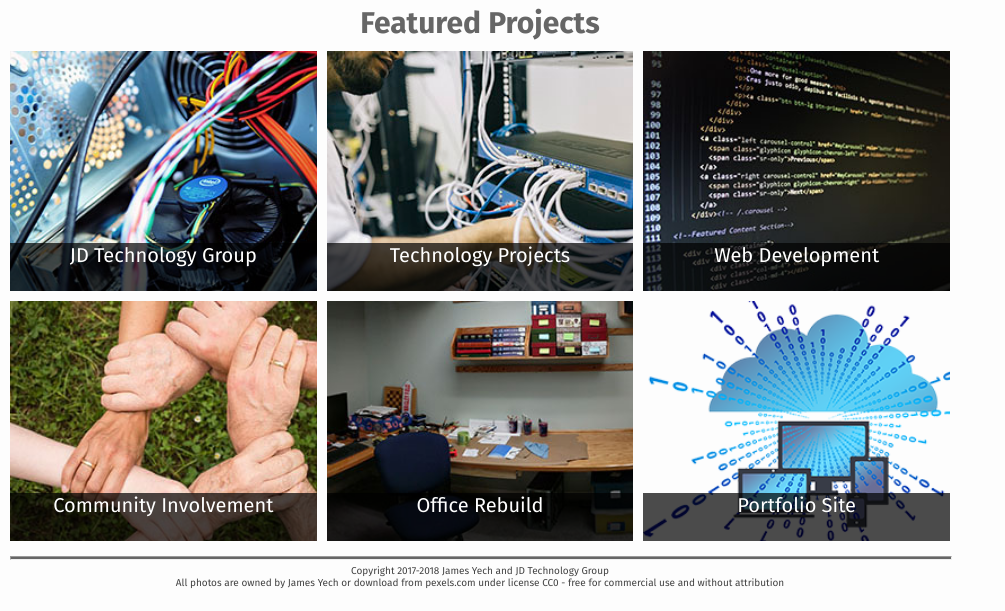
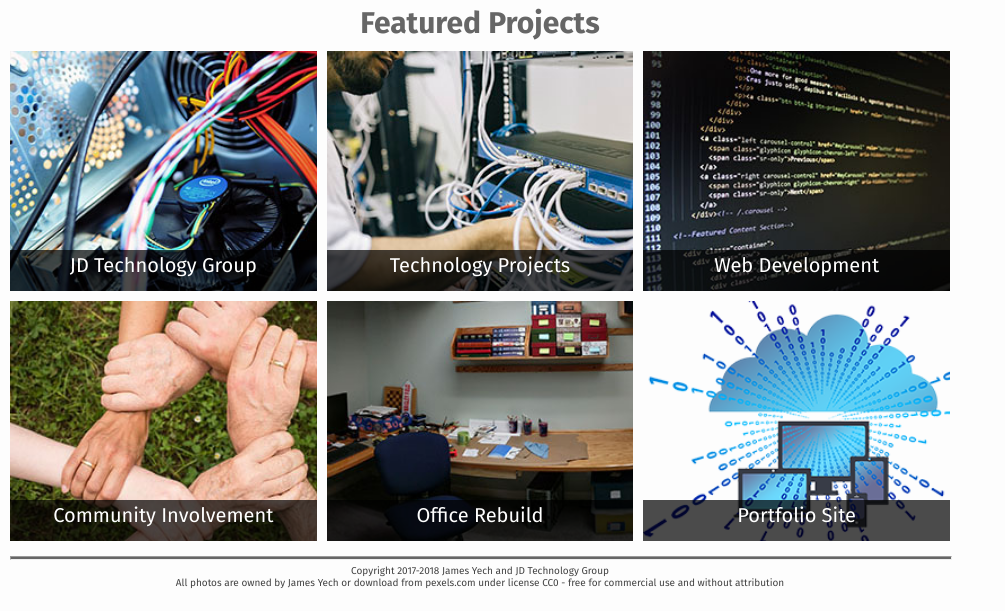
Before and after one commit to JamesYech/uPortfolio-Project, a plain HTML site: page index.html in a window 1280 px wide. Shown: the part 858-1469 px from the top of the page, without its empty margins (0-1005 px from the left). Drawn offline with Linux system fonts and the light colour scheme.

Commit message:
Change tile text to be centered vert and horz

```diff
--- a/css/styles.css
+++ b/css/styles.css
@@ -210,7 +210,8 @@
         box-sizing: border-box;
         color: #fff;
         font-size: 2em;
-        height: 20%;
+        line-height: 1.5em;
+        height: 17%;
         position: absolute;
         text-align: center;
         width: 100%;
```
